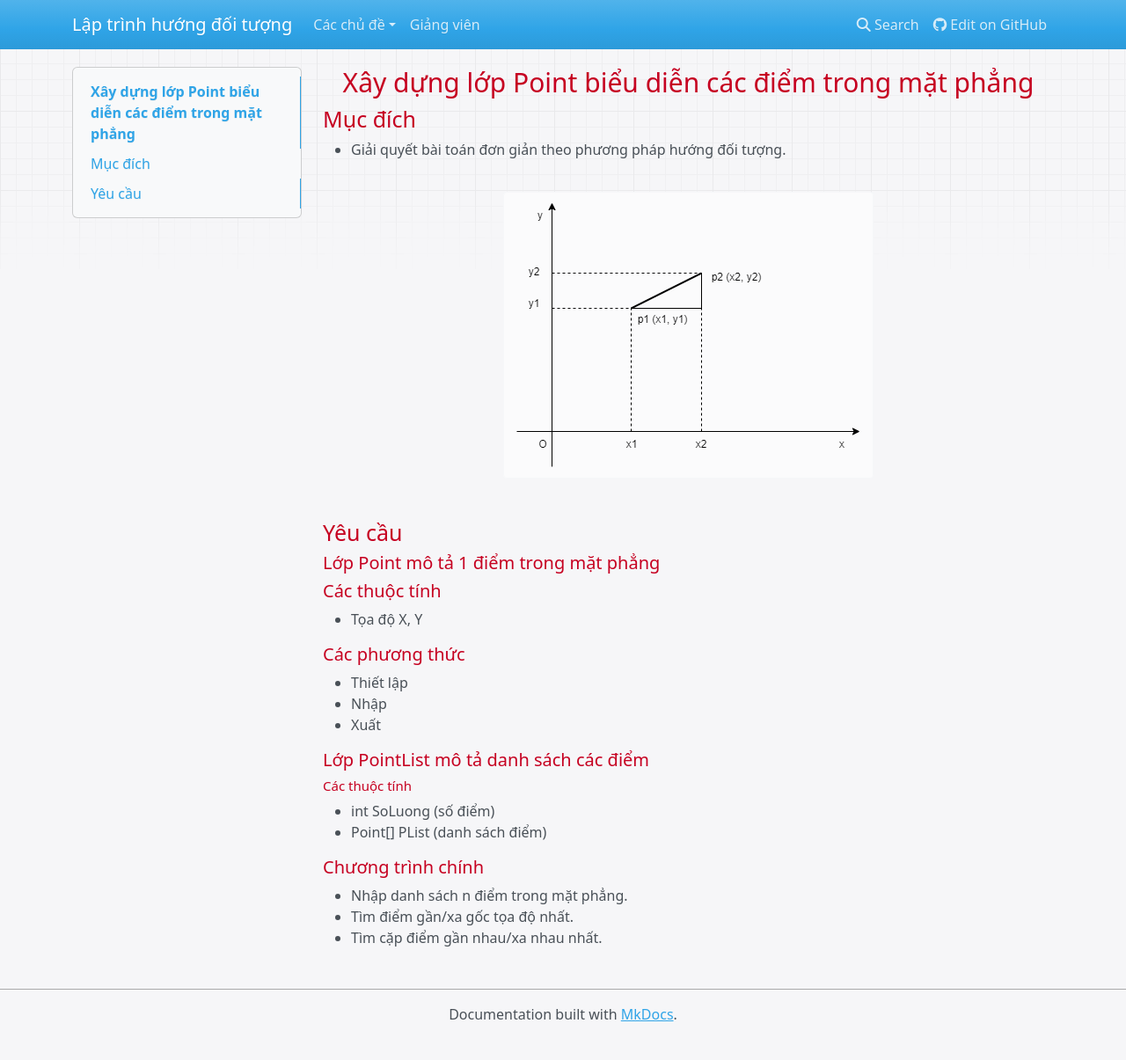
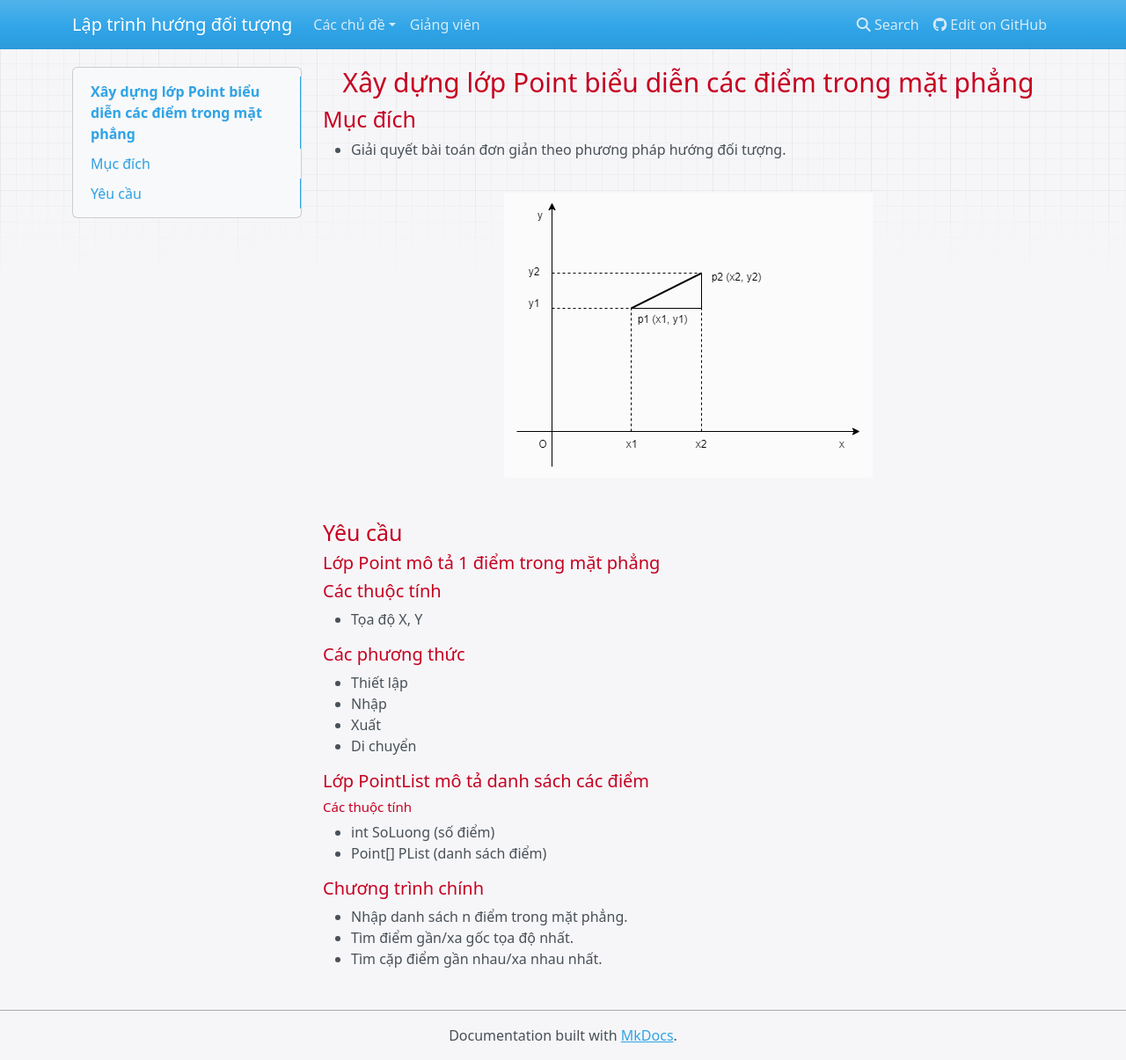
Before and after one commit to nd-hung/python-programming, an MkDocs documentation site: the page built from docs/labs/02-classes-and-objects/Point/README.md, in a window 1280 px wide and 1205 px high. Shown: the whole window at 88% size. Built offline with MkDocs 1.6.1, drawn with Linux system fonts in a browser that asks for light colours; nearby versions of some CDN libraries; old or Windows-style settings are respelled for this version of MkDocs.

Commit message:
Update example

```diff
--- a/docs/labs/02-classes-and-objects/Point/README.md
+++ b/docs/labs/02-classes-and-objects/Point/README.md
@@ -15,6 +15,7 @@
 - Thiết lập
 - Nhập
 - Xuất
+- Di chuyển
 
 ### Lớp PointList mô tả danh sách các điểm
 #### Các thuộc tính
```
Also changed, not shown: 1 other file.
